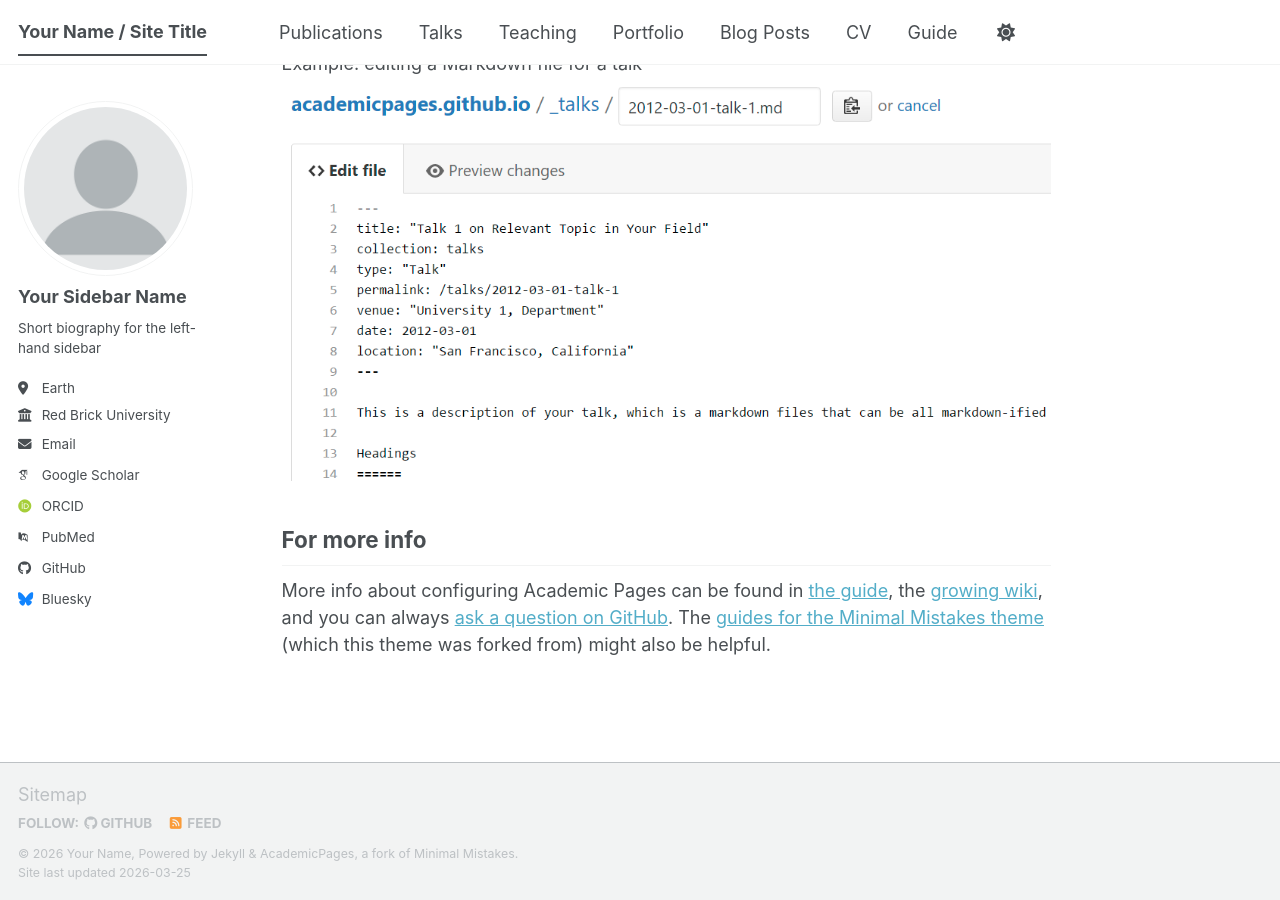
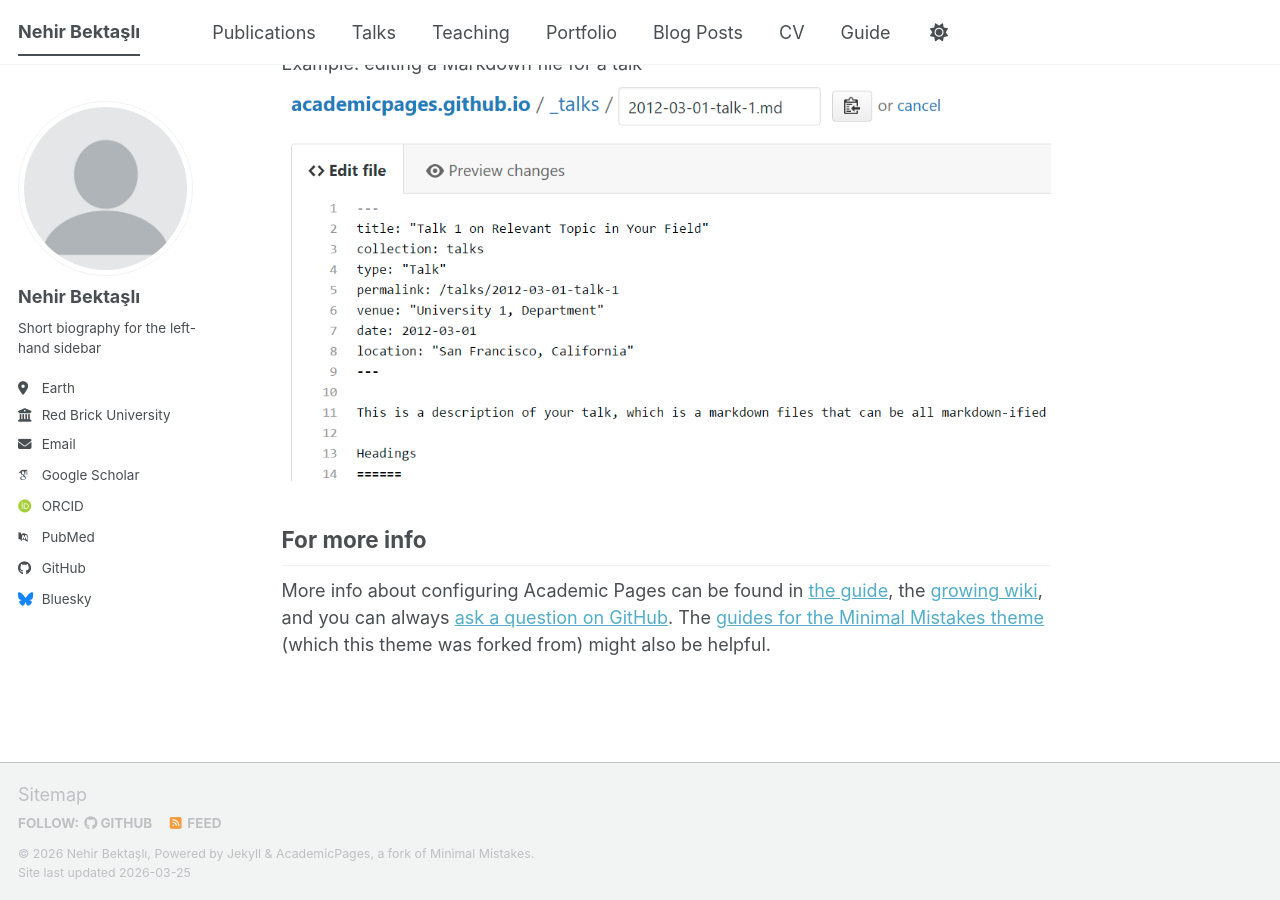
Before and after one commit to nehirbektasli/sitetheme, a Jekyll site: the page built from _pages/about.md, in a window 1280 px wide and 900 px high, scrolled down 2720 px. Built offline with Jekyll 4.4.1, drawn with Linux system fonts in a browser that asks for light colours; some web fonts are replaced; a script bundle is joined from its source files by our own code; library files that are not in the unit come from our copies.

Commit message:
Update _config.yml

```diff
--- a/_config.yml
+++ b/_config.yml
@@ -9,14 +9,14 @@
 # Basic Site Settings
 locale                   : "en-US"
 site_theme               : "default" # The available themes options are "default", "air", "sunrise", "mint", "dirt" and "contrast"
-title                    : "Your Name / Site Title"
+title                    : "Nehir Bektaşlı"
 title_separator          : "-"
-name                     : &name "Your Name"
-description              : &description "Your Name's academic portfolio"   # Update this with a general description of your site, this is the default if not overridden by a page
-url                      : https://academicpages.github.io # The base hostname & protocol for your site e.g. "https://[your GitHub username].github.io",
+name                     : &name "Nehir Bektaşlı"
+description              : &description "Personal Website of Nehir Bektaşlı"   # Update this with a general description of your site, this is the default if not overridden by a page
+url                      : https://nehirbektasli.github.io # The base hostname & protocol for your site e.g. "https://[your GitHub username].github.io",
                                                            # or if you already have some other page hosted on Github then use "https://[your GitHub username].github.io/[Your Repo Name]"
 baseurl                  : "" # the subpath of your site, e.g. "/blog"
-repository               : "academicpages/academicpages.github.io"
+repository               : "nehirbektasli/nehirbektasli.github.io"
 
 # Site Author - The following control what appear as part of the author content on the side bar.
 #               If a field is blank the icon and link will not appear, otherwise it will be shown.
@@ -24,7 +24,7 @@
 author:
   # Biographic information
   avatar           : "profile.png"
-  name             : "Your Sidebar Name"
+  name             : "Nehir Bektaşlı"
   pronouns         : # example: "she/her"
   bio              : "Short biography for the left-hand sidebar"
   location         : "Earth"
```
